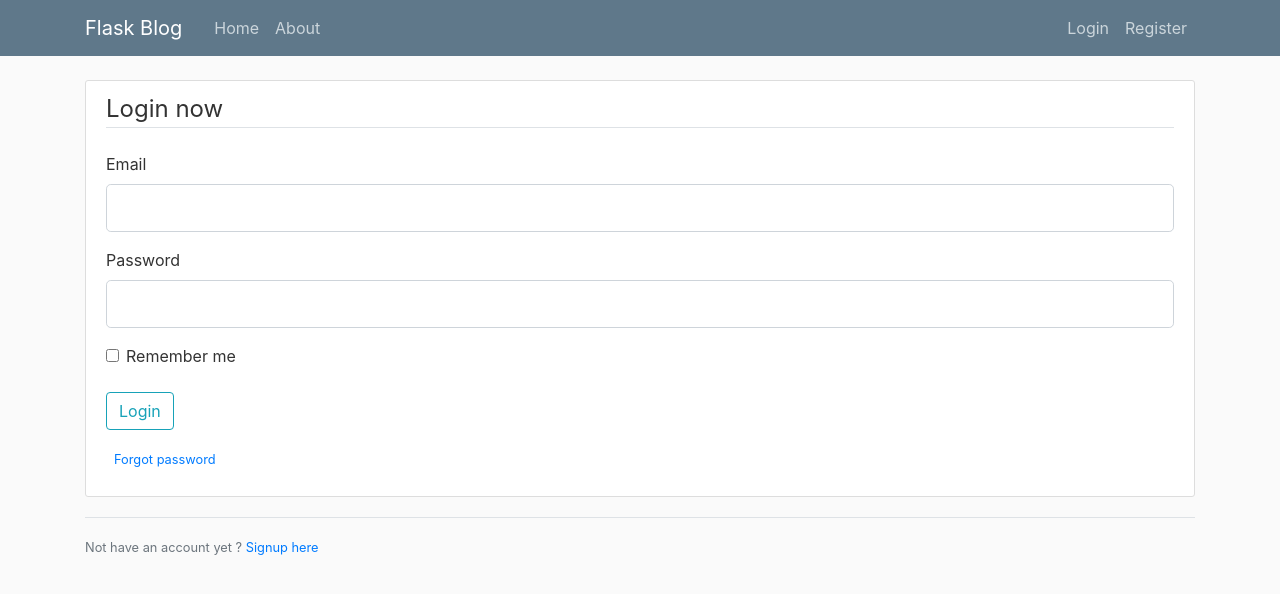
After one commit to martin-kuenzel/python-basics-training, a Flask app: page /login in a window 1280 px wide. The commit adds this page. Shown: the top 594 px of the page. Run offline with Flask 2, Linux system fonts and the light colour scheme; some libraries are stand-ins or nearby versions.

Commit message:
usage of forms for login, registration, referencing by route names with url_for

```diff
--- a/python_flask_basics/flask_blog/flask_blog.py
+++ b/python_flask_basics/flask_blog/flask_blog.py
@@ -1,6 +1,9 @@
-from flask import Flask, escape, request, render_template, url_for
+from flask import Flask, escape, request, render_template, url_for, flash, redirect
+from forms import RegistrationForm, LoginForm
 
 app = Flask(__name__)
+
+app.config['SECRET_KEY'] = 'b680f9c461dca3d215fca7e59a4838b1'
 
 posts = [
     {
@@ -34,6 +37,29 @@ def posts_detail():
 def about():
     return render_template('about.html',title="About")
 
+## USER AUTH PAGES
+@app.route( '/register', methods=['GET','POST'] )
+def register():
+    form = RegistrationForm()
+    if form.validate_on_submit():
+        flash(f'Account created successfully for {form.username.data}!', 'success')
+        return redirect(url_for('posts_list'))
+    return render_template('register.html',title="Register",form=form)
+
+@app.route('/login', methods=['GET','POST'])
+def login():
+    form = LoginForm()
+    if form.validate_on_submit():
+        """Just for testing the logon mechanism for now"""
+        if form.email.data == 'admin@blog.com' and form.password.data == 'password':
+            flash(f'You have been logged in', 'success')
+            return redirect(url_for('posts_list'))
+        else:
+            flash(f'Wrong login data','danger')
+    return render_template('login.html',title="Login", form=form)
+
+###
+
 ## to run in python directly
 if __name__ == '__main__':
     app.run(debug=True)
--- /dev/null
+++ b/python_flask_basics/flask_blog/forms.py
@@ -0,0 +1,19 @@
+from flask_wtf import FlaskForm
+from wtforms import StringField, PasswordField, SubmitField, BooleanField
+from wtforms.validators import DataRequired, Length, Email, EqualTo
+
+class RegistrationForm(FlaskForm):
+    username = StringField( 'Username', validators = [ DataRequired(), Length(min=5,max=20) ] )
+    email = StringField('Email', validators = [ DataRequired(), Email() ] )
+
+    password = PasswordField( 'Password', validators = [ DataRequired(), Length(min=5) ] )
+    confirm_password = PasswordField( 'Confirm Password', validators = [ DataRequired(), Length(min=5), EqualTo('password') ] )
+
+    submit = SubmitField('Sign up')
+
+class LoginForm(FlaskForm):
+    email = StringField('Email', validators = [ DataRequired(), Email() ] )
+    password = PasswordField( 'Password', validators = [ DataRequired(), Length(min=5) ] )
+
+    remember = BooleanField('Remember me')
+    submit = SubmitField('Login')
--- a/python_flask_basics/flask_blog/templates/home.html
+++ b/python_flask_basics/flask_blog/templates/home.html
@@ -4,6 +4,6 @@
         <h1> {{post.title}} </h1>
         <p> by {{post.author}} on {{post.date_created}} </p>
         <p> {{post.content}} </p>
-        <p><a href="/posts_detail?id={{loop.index0}}">details</a></p>
+        <p><a href="{{url_for('posts_detail',id=loop.index0)}}">details</a></p>
     {% endfor %}
 {% endblock content %}
--- a/python_flask_basics/flask_blog/templates/layout.html
+++ b/python_flask_basics/flask_blog/templates/layout.html
@@ -18,19 +18,26 @@
             </button>
             <div class="collapse navbar-collapse" id="navbarToggle">
                 <div class="navbar-nav mr-auto">
-                <a class="nav-item nav-link" href="/">Home</a>
-                <a class="nav-item nav-link" href="/about">About</a>
+                <a class="nav-item nav-link" href="{{url_for('posts_list')}}">Home</a>
+                <a class="nav-item nav-link" href="{{url_for('about')}}">About</a>
                 </div>
                 <!-- Navbar Right Side -->
                 <div class="navbar-nav">
-                <a class="nav-item nav-link" href="/login">Login</a>
-                <a class="nav-item nav-link" href="/register">Register</a>
+                <a class="nav-item nav-link" href="{{url_for('login')}}">Login</a>
+                <a class="nav-item nav-link" href="{{url_for('register')}}">Register</a>
                 </div>
             </div>
         </div>
         </nav>
     </header>
     <div class="container">
+        {% with messages = get_flashed_messages(with_categories=True) %}
+            {% if messages %}
+                {% for category, message in messages %}
+                    <div class="alert alert-{{ category }}">{{message}}</div>
+                {% endfor %}
+            {% endif%}
+        {% endwith %}
         {% block content %}
         {% endblock content %}
     </div>
--- /dev/null
+++ b/python_flask_basics/flask_blog/templates/login.html
@@ -0,0 +1,52 @@
+{%extends 'layout.html' %}
+{% block content %}
+<div class="content-section">
+    <form method="POST" action="">
+        {# CSRF TOKEN #}
+        {{ form.hidden_tag() }}
+        <fieldset class="form-group">
+            <legend class="border-bottom mb-4">Login now</legend>
+            <div class="form-group">
+                    {{form.email.label(class="form-control-label")}}
+                    {% if form.email.errors %}
+                        {{form.email(class="form-control form-control-lg is-invalid")}}
+                        <div class="invalid-feedback">
+                            {% for error in form.email.errors %}
+                                <span>{{error}}</span>
+                            {% endfor %}
+                        </div>
+                    {% else %}
+                        {{form.email(class="form-control form-control-lg")}}
+                    {% endif %}
+                </div>
+                <div class="form-group">
+                    {{form.password.label(class="form-control-label")}}
+
+                    {% if form.password.errors %}
+                        {{form.password(class="form-control form-control-lg is-invalid")}}
+                        <div class="invalid-feedback">
+                            {% for error in form.password.errors %}
+                                <span>{{error}}</span>
+                            {% endfor %}
+                        </div>
+                    {% else %}
+                        {{form.password(class="form-control form-control-lg")}}
+                    {% endif %}
+                </div>
+                <div class="form-check mb-4">
+                    {{form.remember(class="form-check-input")}}
+                    {{form.remember.label(class="form-check-label")}}
+                </div>
+                <div class="form-group">
+                    {{form.submit(class="btn btn-outline-info")}}
+                </div>
+                <small class="text-muted ml-2">
+                    <a href="#!">Forgot password</a>
+                </small>
+        </fieldset>
+    </form>
+</div>
+<div class="border-top pt-3"><small class="text-muted">
+    Not have an account yet ? <a href="{{url_for('register')}}">Signup here</a>
+</small></div>
+{% endblock content %}
--- a/python_flask_basics/flask_blog/templates/posts_detail.html
+++ b/python_flask_basics/flask_blog/templates/posts_detail.html
@@ -3,5 +3,5 @@
     <h1> {{post.title}} </h1>
     <p> by {{post.author}} on {{post.date_created}} </p>
     <p> {{post.content}} </p>
-    <p><a href="/">go back</a></p>
+    <p><a href="{{url_for('posts_list')}}">go back</a></p>
 {% endblock content %}
```
Also changed, not shown: python_flask_basics/flask_blog/templates/register.html (added, +71 -0 lines), 1 other file.
